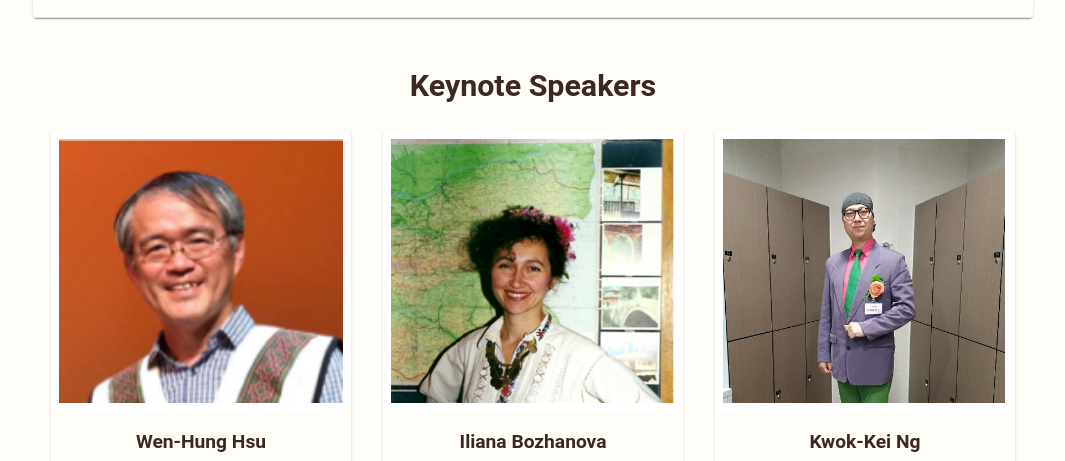
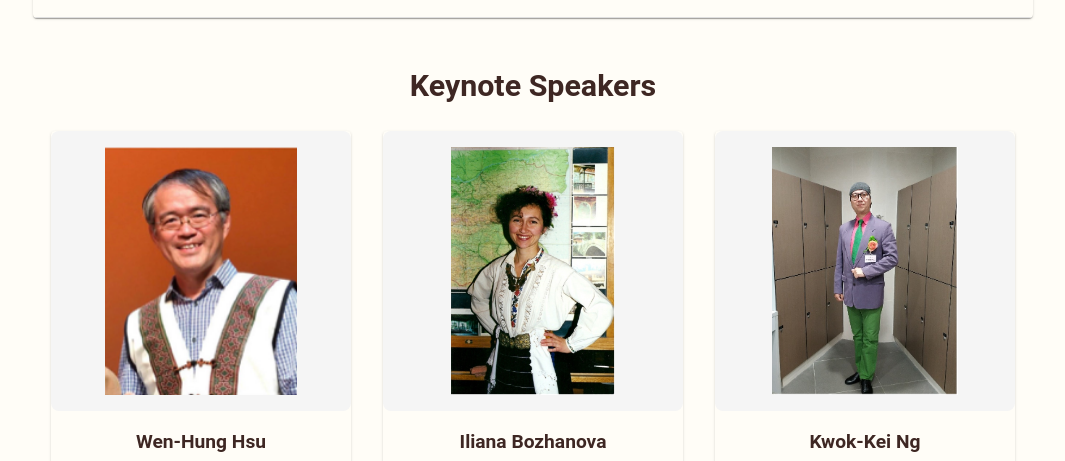
Before and after one commit to Folkdance2025/Folkdance2025.github.io, a React (Vite) app: page /forum in a window 1280 px wide. Shown: the part 2286-2747 px from the top of the page, without its empty margins (107-1172 px from the left). Built offline with nearby package versions, Linux system fonts and the light colour scheme.

Commit message:
修改照片尺寸

```diff
--- a/src/pages/ForumPage.jsx
+++ b/src/pages/ForumPage.jsx
@@ -62,42 +62,11 @@ export default function ForumPage() {
   const getPlaceholderImage = () => (currentLang === "zh" ? logoZh : logoEn);
 
   const speakers = [
-    {
-      name: "hsu",
-      topicKey: "schedule.sharingExperience",
-      time: "09:20–09:35",
-      bioKey: "bio.hsu",
-      image: hsuImg,
-    },
-    {
-      name: "iliana",
-      topicKey: "schedule.bulgariaHeritage",
-      time: "09:35–10:00",
-      bioKey: "bio.iliana",
-      image: ilianaImg,
-    },
-    {
-      name: "kk",
-      topicKey: "schedule.inheritance",
-      time: "10:00–10:25",
-      bioKey: "bio.kk",
-      moreKey: "more.kk",
-      image: kkImg,
-    },
-    {
-      name: "wu",
-      topicKey: "schedule.competitionFunction",
-      time: "10:45–11:10",
-      bioKey: "bio.wu",
-      image: wuImg,
-    },
-    {
-      name: "su",
-      topicKey: "schedule.courseDesign",
-      time: "11:15–11:40",
-      bioKey: "bio.su",
-      image: suImg,
-    },
+    { name: "hsu", topicKey: "schedule.sharingExperience", time: "09:20–09:35", bioKey: "bio.hsu", image: hsuImg },
+    { name: "iliana", topicKey: "schedule.bulgariaHeritage", time: "09:35–10:00", bioKey: "bio.iliana", image: ilianaImg },
+    { name: "kk", topicKey: "schedule.inheritance", time: "10:00–10:25", bioKey: "bio.kk", moreKey: "more.kk", image: kkImg },
+    { name: "wu", topicKey: "schedule.competitionFunction", time: "10:45–11:10", bioKey: "bio.wu", image: wuImg },
+    { name: "su", topicKey: "schedule.courseDesign", time: "11:15–11:40", bioKey: "bio.su", image: suImg },
   ];
 
   const handleClose = () => {
@@ -112,11 +81,7 @@ export default function ForumPage() {
       </Typography>
 
       <Box sx={{ mt: 4, maxWidth: "1000px", mx: "auto" }}>
-        <Typography
-          variant="body1"
-          fontSize="1.2rem"
-          sx={{ whiteSpace: "pre-line", textAlign: "justify", lineHeight: 1.8, letterSpacing: "0.03em" }}
-        >
+        <Typography variant="body1" fontSize="1.2rem" sx={{ whiteSpace: "pre-line", textAlign: "justify", lineHeight: 1.8, letterSpacing: "0.03em" }}>
           {t("description")}
         </Typography>
       </Box>
@@ -165,34 +130,12 @@ export default function ForumPage() {
         {speakers.map((s, idx) => (
           <Grid item xs={12} sm={6} md={4} key={idx} display="flex" justifyContent="center">
             <Card onClick={() => { setActiveSpeaker(s); setOpen(true); }} sx={{ cursor: "pointer", width: 300 }}>
-              <CardMedia
-                component="img"
-                image={s.image || getPlaceholderImage()}
-                alt={s.name}
-                sx={{
-                  width: "100%",
-                  height: 280,
-                  objectFit: "cover",
-                  objectPosition: "top",
-                  bgcolor: "#fff",
-                  p: 1,
-                  borderRadius: 2
-                }}
-              />
+              <CardMedia component="img" image={s.image || getPlaceholderImage()} alt={s.name} sx={{ width: "100%", height: 280, objectFit: "contain", objectPosition: "center", bgcolor: "#f5f5f5", p: 2, borderRadius: 2 }} />
               <CardContent>
                 <Typography variant="h6" fontWeight="bold" fontSize="1.2rem">
                   {t(`name.${s.name}`)}
                 </Typography>
-                <Typography
-                  variant="body2"
-                  sx={{
-                    fontWeight: "bold",
-                    color: theme.palette.primary.main,
-                    fontSize: "1rem",
-                    mt: 1,
-                    whiteSpace: "pre-line"
-                  }}
-                >
+                <Typography variant="body2" sx={{ fontWeight: "bold", color: theme.palette.primary.main, fontSize: "1rem", mt: 1, whiteSpace: "pre-line" }}>
                   {`${t(s.topicKey)}\n${s.time}`}
                 </Typography>
               </CardContent>
@@ -209,21 +152,7 @@ export default function ForumPage() {
           </IconButton>
         </DialogTitle>
         <DialogContent dividers>
-          <CardMedia
-            component="img"
-            image={activeSpeaker?.image || getPlaceholderImage()}
-            alt={activeSpeaker?.name}
-            sx={{
-              width: "100%",
-              height: 280,
-              objectFit: "cover",
-              objectPosition: "top",
-              bgcolor: "#fff",
-              p: 1,
-              mb: 2,
-              borderRadius: 2
-            }}
-          />
+          <CardMedia component="img" image={activeSpeaker?.image || getPlaceholderImage()} alt={activeSpeaker?.name} sx={{ width: "100%", height: 400, objectFit: "contain", objectPosition: "center", bgcolor: "#f5f5f5", p: 2, mb: 2, borderRadius: 2 }} />
           <Typography variant="body2" color="text.secondary" gutterBottom sx={{ fontSize: "1.1rem", fontWeight: "bold" }}>
             {t(activeSpeaker?.topicKey)}（{activeSpeaker?.time}）
           </Typography>
```
